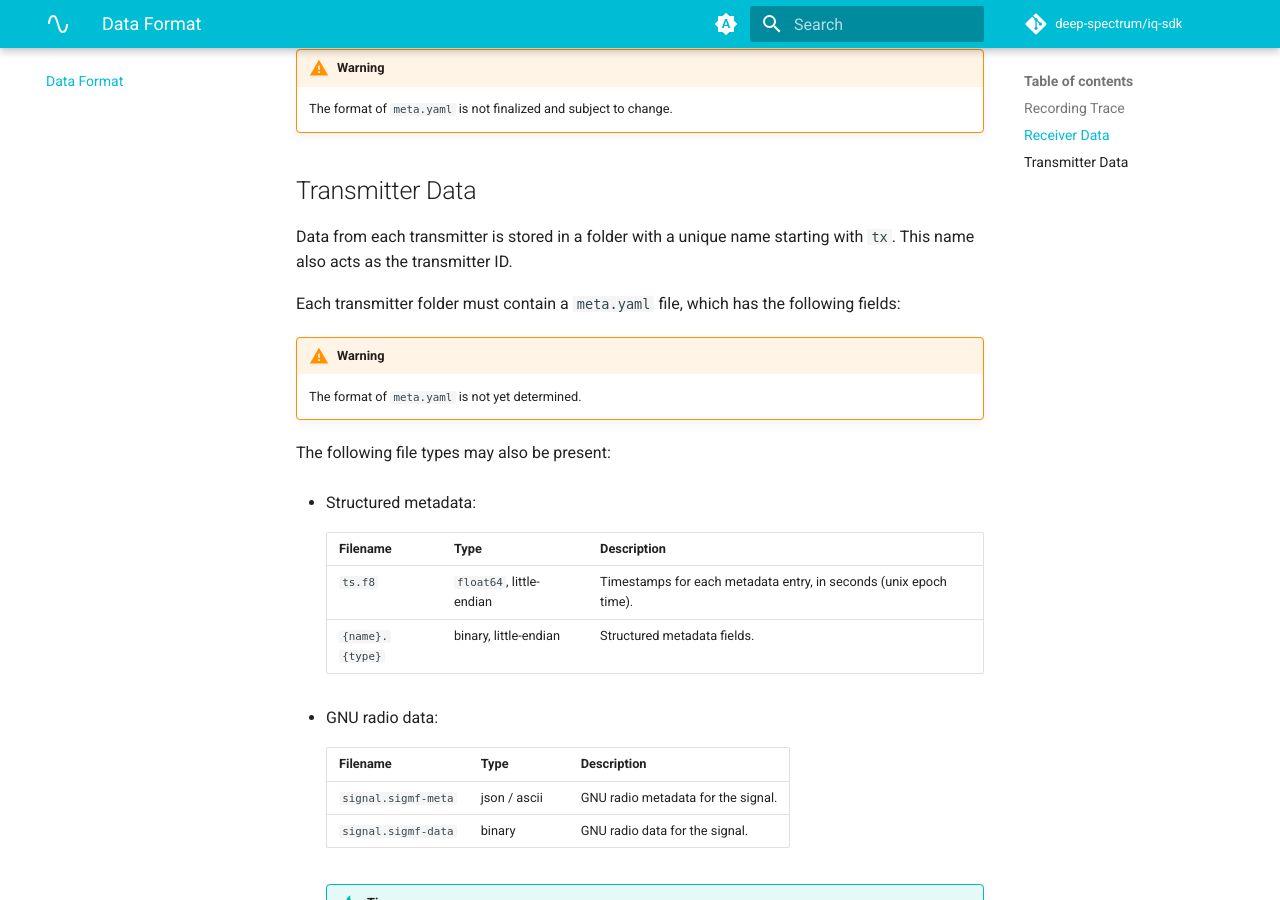
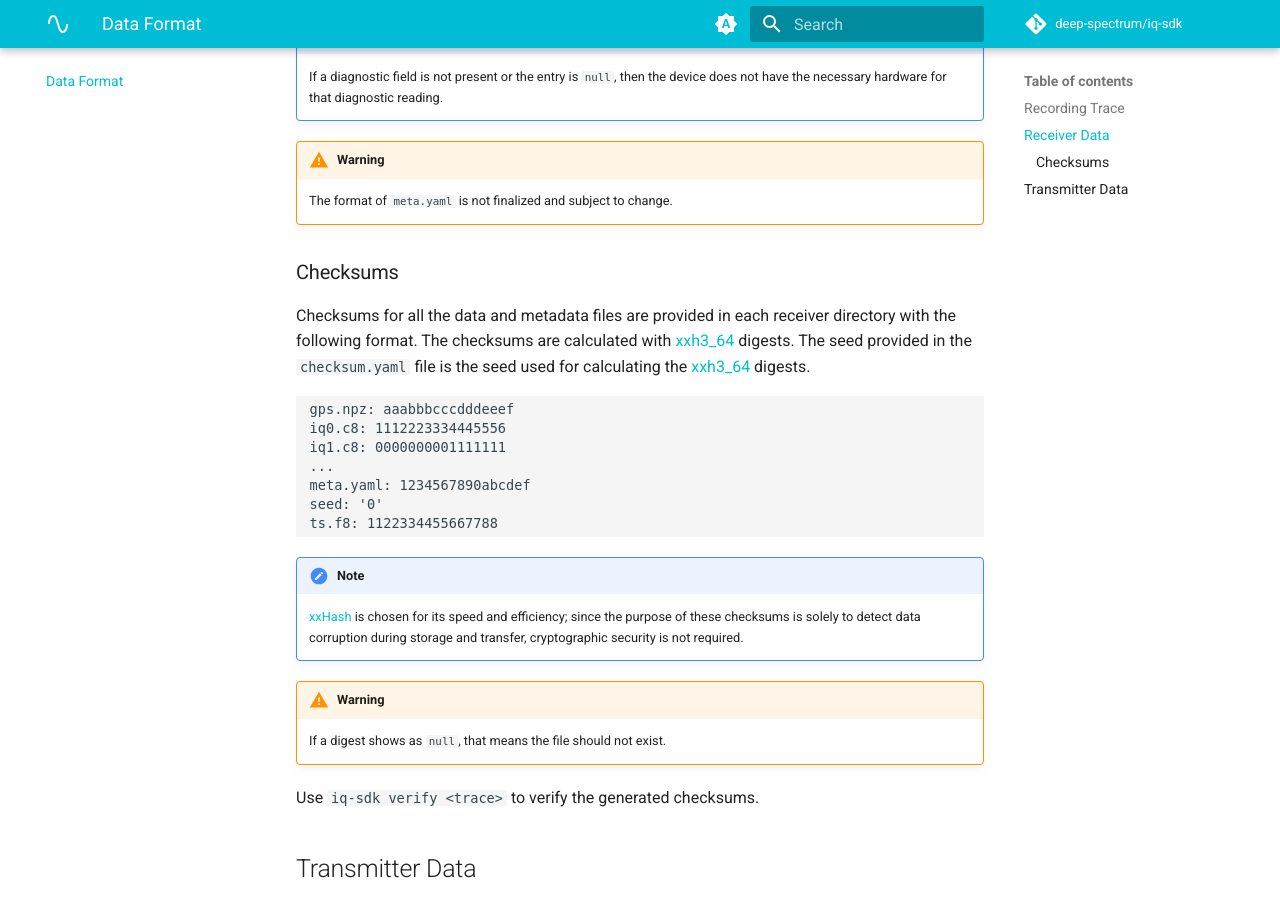
Before and after one commit to deep-spectrum/iq-sdk, an MkDocs documentation site: the page built from docs/format.md, in a window 1280 px wide and 900 px high, scrolled down 3303 px. Built offline with MkDocs 1.6.1 and Material for MkDocs 9.7.7, drawn with Linux system fonts in a browser that asks for light colours; some web fonts are replaced; comment, search, counter and statistics services are not loaded; some of the changed text lies outside the part shown.

Commit message:
Update docs

````diff
--- a/docs/format.md
+++ b/docs/format.md
@@ -3,10 +3,12 @@
 ```
 unique_recording_name/
 ├── rx0/
+│   ├── gps.npz (optional)
 │   ├── iq00.c8
 │   ├── iq01.c8
 │   ├── ...
 │   ├── ts.f8
+│   ├── checksum.yaml
 │   └── meta.yaml
 ├── rx1/
 │   └── ...
@@ -56,6 +58,7 @@ This directory contains the following files:
 | --- | --- | --- |
 | `ts.f8` | `float64`, little-endian | Timestamps corresponding to the start of each capture, in seconds (unix epoch time). |
 | `iq(\d+).c8` | `complex64`, little-endian | Continuous time series of complex IQ samples. |
+| `checksum.yaml` | yaml/ascii | CHecksums for all the files in the directory |
 | `meta.yaml` | yaml / ascii | Receiver metadata. |
 
 `meta.yaml` has the following fields:
@@ -106,6 +109,33 @@ This directory contains the following files:
 
     The format of `meta.yaml` is not finalized and subject to change.
 
+### Checksums
+
+Checksums for all the data and metadata files are provided in each receiver directory with the following format. The
+checksums are calculated with [xxh3_64](https://xxhash.com/) digests. The seed provided in the `checksum.yaml` file
+is the seed used for calculating the [xxh3_64](https://xxhash.com/) digests.
+
+```
+gps.npz: aaabbbcccdddeeef
+iq0.c8: 1112223334445556
+iq1.c8: 0000000001111111
+...
+meta.yaml: 1234567890abcdef
+seed: '0'
+ts.f8: 1122334455667788
+```
+
+!!! note
+
+    [xxHash](https://xxhash.com/) is chosen for its speed and efficiency; since the purpose of these checksums is
+    solely to detect data corruption during storage and transfer, cryptographic security is not required.
+
+!!! warning
+
+    If a digest shows as `null`, that means the file should not exist.
+
+Use `iq-sdk verify <trace>` to verify the generated checksums.
+
 ## Transmitter Data
 
 Data from each transmitter is stored in a folder with a unique name starting with `tx`. This name also acts as the transmitter ID.
````
